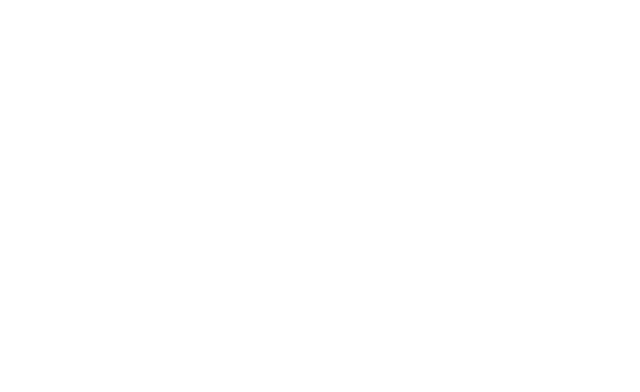
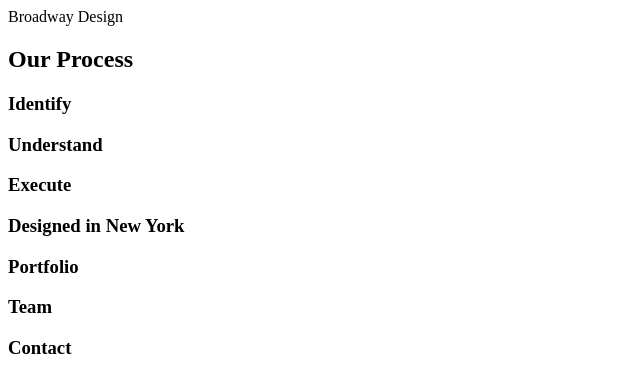
Before and after one commit to bryceland2k/broadway, a plain HTML site: page index.html in a window 1280 px wide. Shown: the whole page, without its empty margins (0-640 px from the left). Drawn offline with Linux system fonts and the light colour scheme.

Commit message:
Add all headers to webpage.

```diff
--- a/index.html
+++ b/index.html
@@ -6,6 +6,14 @@
 </head>
 
 <body>
-
+  <header>Broadway Design</header>
+  <h2>Our Process</h2>
+  <h3>Identify</h3>
+  <h3>Understand</h3>
+  <h3>Execute</h3>
+  <h3 id="design-location">Designed in New York</h3>
+  <h3>Portfolio</h3>
+  <h3>Team</h3>
+  <h3>Contact</h3>
 </body>
 </html>
```
